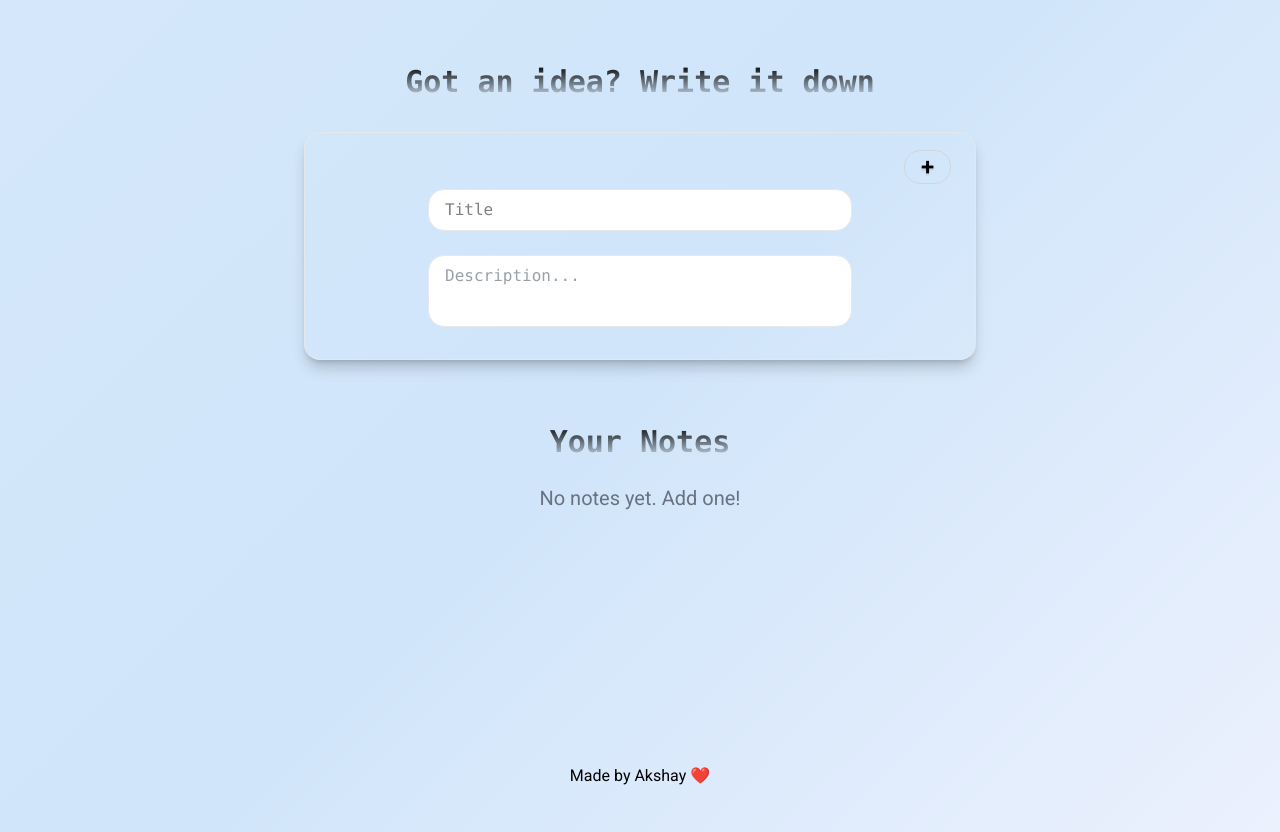
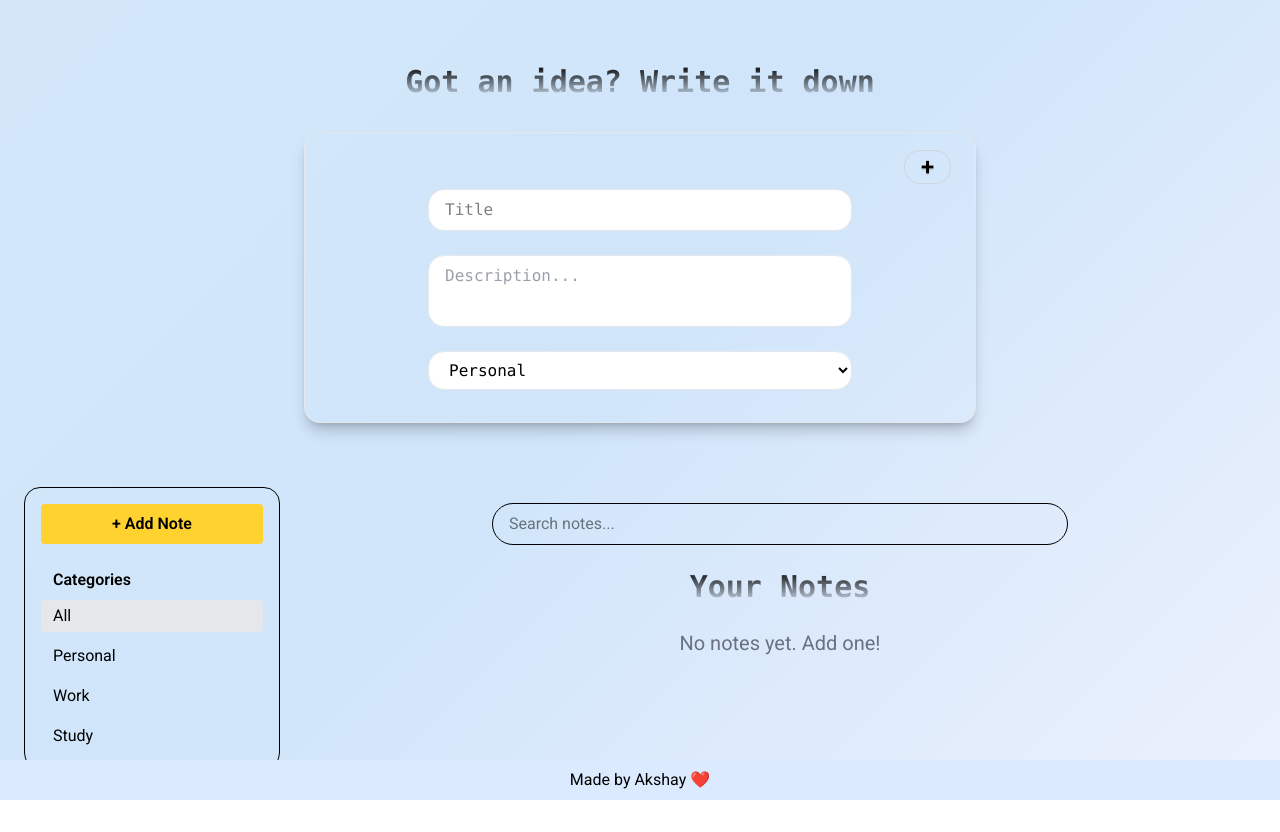
Before and after one commit to Akshay1799/Note-App, a React (Vite) app: page / in a window 1280 px wide. After the commit the page ends 800 px from the top, so only its background shows below. Built offline with nearby package versions, Linux system fonts and the light colour scheme; a web font is replaced by a local one.

Commit message:
added search & category filter, and a sidebar

```diff
--- a/src/App.jsx
+++ b/src/App.jsx
@@ -1,39 +1,89 @@
-// App.jsx
-import { useState, useEffect } from "react"
-import FormInput from "./components/FormInput"
-import Notes from "./components/Notes"
+import { useState, useEffect } from "react";
+import FormInput from "./components/FormInput";
+import Notes from "./components/Notes";
 import Footer from "./components/Footer";
+import Sidebar from "./components/Sidebar";
+
 function App() {
+  const [notes, setNotes] = useState(() => {
+    const savedNotes = localStorage.getItem("notes");
+    return savedNotes ? JSON.parse(savedNotes) : [];
+  });
 
-  // const [notes, setNotes] = useState([]);
-  const [editingNote, setEditingNote] = useState(null)
+  const [editingNote, setEditingNote] = useState(null);
 
-  const [notes, setNotes] = useState(() => {
-  const savedNotes = localStorage.getItem("notes");
-  return savedNotes ? JSON.parse(savedNotes) : [];
-});
+  // Categories + filters
+  const [categories, setCategories] = useState(["All", "Personal", "Work", "Study"]);
+  const [selectedCategory, setSelectedCategory] = useState("All");
+  const [searchTerm, setSearchTerm] = useState("");
 
-  const handleDelete = (id) => {
-    setNotes(notes.filter(note => note.id !== id))
-  }
+  const handleDelete = (id) => setNotes(notes.filter((n) => n.id !== id));
 
   useEffect(() => {
     localStorage.setItem("notes", JSON.stringify(notes));
   }, [notes]);
 
+  const handleUpdate = (updatedNote) => {
+    setNotes(
+      notes.map((note) =>
+        note.id === updatedNote.id ? { ...note, ...updatedNote } : note
+      )
+    );
+    setEditingNote(null);
+  };
 
-  const handleUpdate = (updatedNote) => {
-    setNotes(notes.map((note) => note.id === updatedNote.id ? { ...note, ...updatedNote } : note));
-    setEditingNote(null);
-  }
+  // ✅ Filtering logic
+  const filteredNotes = notes.filter((note) => {
+    const matchesCategory =
+      selectedCategory === "All" || note.category === selectedCategory;
+    const matchesSearch =
+      note.title.toLowerCase().includes(searchTerm.toLowerCase()) ||
+      note.description.toLowerCase().includes(searchTerm.toLowerCase());
+    return matchesCategory && matchesSearch;
+  });
 
   return (
-    <div>
-      <FormInput setNotes={setNotes} editingNote={editingNote} onUpdate={handleUpdate} />
-      <Notes notes={notes} onDelete={handleDelete} onEdit={setEditingNote} />
+    <div className="min-h-screen flex flex-col">
+      {/* Note form */}
+      <FormInput
+        setNotes={setNotes}
+        editingNote={editingNote}
+        onUpdate={handleUpdate}
+        categories={categories.filter((c) => c !== "All")}
+      />
+
+      {/* Layout */}
+      <div className="flex flex-1 gap-6 px-6">
+        <Sidebar
+          categories={categories}
+          selectedCategory={selectedCategory}
+          setSelectedCategory={setSelectedCategory}
+          onAddClick={() =>
+            document.getElementById("note-form")?.scrollIntoView({ behavior: "smooth" })
+          }
+        />
+
+        <main className="flex-1">
+          {/* Search */}
+          <div className="flex justify-center my-4">
+            <input
+              type="search"
+              placeholder="Search notes..."
+              className="w-full max-w-xl border rounded-3xl px-4 py-2"
+              value={searchTerm}
+              onChange={(e) => setSearchTerm(e.target.value)}
+            />
+          </div>
+
+          {/* Filtered Notes */}
+          <Notes notes={filteredNotes} onDelete={handleDelete} onEdit={setEditingNote} />
+        </main>
+      </div>
+
+      {/* ✅ Footer always at bottom */}
       <Footer />
     </div>
-  )
+  );
 }
 
-export default App
+export default App;
--- a/src/components/Footer.jsx
+++ b/src/components/Footer.jsx
@@ -2,8 +2,8 @@ import React from 'react'
 
 const Footer = () => {
   return (
-    <div className='fixed bottom-0 w-full bg-transparent py-3'>
-        <p className='text-black text-center '>Made by Akshay ❤️</p>
+    <div className='fixed bottom-0 w-full bg-blue-100 '>
+        <p className='text-black py-2 text-center '>Made by Akshay ❤️</p>
     </div>
   )
 }
--- a/src/components/FormInput.jsx
+++ b/src/components/FormInput.jsx
@@ -1,18 +1,21 @@
 import React, { useEffect, useState } from "react";
 
-const FormInput = ({ setNotes, editingNote, onUpdate }) => {
+const FormInput = ({ setNotes, editingNote, onUpdate, categories }) => {
   const [title, setTitle] = useState("");
   const [description, setDescription] = useState("");
+  const [category, setCategory] = useState(categories[0] || "Personal");
 
   useEffect(() => {
     if (editingNote) {
       setTitle(editingNote.title);
       setDescription(editingNote.description);
+      setCategory(editingNote.category || categories[0]);
     } else {
       setTitle("");
       setDescription("");
+      setCategory(categories[0] || "Personal");
     }
-  }, [editingNote]);
+  }, [editingNote, categories]);
 
   const handleAddOrUpdate = () => {
     if (!title.trim() || !description.trim()) return;
@@ -24,7 +27,8 @@ const FormInput = ({ setNotes, editingNote, onUpdate }) => {
         ...editingNote,
         title: title.trim(),
         description: description.trim(),
-        updatedAt: nowIso, // updated time
+        category,
+        updatedAt: nowIso,
       };
       onUpdate(updateNote);
     } else {
@@ -32,34 +36,44 @@ const FormInput = ({ setNotes, editingNote, onUpdate }) => {
         id: Date.now(),
         title: title.trim(),
         description: description.trim(),
+        category,
         createdAt: nowIso,
-        updatedAt: nowIso, // same as created at
+        updatedAt: nowIso,
       };
       setNotes((prevNotes) => [...prevNotes, newNote]);
     }
 
     setTitle("");
     setDescription("");
+    setCategory(categories[0] || "Personal");
   };
 
   return (
-    <div className="flex justify-center sticky flex-col items-center m-8">
+    <div
+      id="note-form"
+      className="flex justify-center sticky flex-col items-center m-8"
+    >
       <h2 className="font-mono text-black text-2xl md:text-3xl font-bold mt-8 mask-b-from-fuchsia-500 mx-auto">
         Got an idea? Write it down
       </h2>
-      <div className="mx-auto relative  flex justify-center items-center flex-col w-2xl py-8 mt-8 my-8 border border-gray-200 rounded-2xl shadow-lg/20 bg-blur">
+      <div className="mx-auto relative flex justify-center items-center flex-col w-2xl py-8 mt-8 my-8 border border-gray-200 rounded-2xl shadow-lg/20 bg-blur">
+        {/* Add / Update button */}
         <div className="group relative">
           <button
             type="button"
             className="absolute left-66 top-[-15px] rounded-2xl px-4 mt-0 hover:cursor-pointer hover:bg-blue-100 border border-gray-300 font-semibold hover:duration-600 ease-out"
             onClick={handleAddOrUpdate}
           >
-            <span className="text-2xl text-shadow-sm">{editingNote ? "✎" : "+"}</span>
+            <span className="text-2xl text-shadow-sm">
+              {editingNote ? "✎" : "+"}
+            </span>
           </button>
           <span className="absolute left-51 bottom-3 translate-x-1/2 mb-2 w-max px-2 py-1 text-sm text-white bg-gray-700 rounded opacity-0 group-hover:opacity-100 transition">
             {editingNote ? "Update Note" : "Add a Note"}
           </span>
         </div>
+
+        {/* Title */}
         <div>
           <input
             type="text"
@@ -70,12 +84,27 @@ const FormInput = ({ setNotes, editingNote, onUpdate }) => {
             maxLength={50}
           />
         </div>
+
+        {/* Description */}
         <textarea
           placeholder="Description..."
           className="mt-6 px-4 pt-2 max-h-44 min-h-18 w-106 border border-gray-200 rounded-2xl bg-white text-wrap font-mono text-gray-700 resize-none"
           value={description}
           onChange={(e) => setDescription(e.target.value)}
         ></textarea>
+
+        {/* Category Dropdown */}
+        <select
+          className="mt-6 px-4 py-2 w-106 border border-gray-200 rounded-2xl bg-white font-mono"
+          value={category}
+          onChange={(e) => setCategory(e.target.value)}
+        >
+          {categories.map((cat) => (
+            <option key={cat} value={cat}>
+              {cat}
+            </option>
+          ))}
+        </select>
       </div>
     </div>
   );
--- a/src/components/Notes.jsx
+++ b/src/components/Notes.jsx
@@ -1,6 +1,15 @@
 import { FaPen, FaTrash } from "react-icons/fa";
 
 const Notes = ({ notes, onDelete, onEdit }) => {
+  // Category → Badge color mapping
+  const categoryColors = {
+    Work: "bg-blue-500",
+    Personal: "bg-green-500",
+    Study: "bg-purple-500",
+    Ideas: "bg-pink-500",
+    Other: "bg-gray-500",
+  };
+
   return (
     <div className="m-6">
       <h2 className="flex justify-center items-center text-3xl font-mono font-bold my-6 mask-b-from-fuchsia-500">
@@ -22,10 +31,14 @@ const Notes = ({ notes, onDelete, onEdit }) => {
             return isNaN(d) ? "—" : d.toLocaleString();
           };
 
+          // Pick color based on category, fallback to gray
+          const badgeColor =
+            categoryColors[note.category] || categoryColors["Other"];
+
           return (
             <div
               key={note.id}
-              className="flex flex-col w-78 px-4 py-2 mb-4 shadow-md border border-gray-200 rounded-2xl  oklch(96.7% 0.003 264.542)"
+              className="flex flex-col w-78 px-4 py-2 mb-4 mr-8 shadow-md border border-gray-200 rounded-2xl bg-white"
             >
               {/* Action buttons row */}
               <div className="flex justify-end gap-3 ml-6 mt-4">
@@ -66,19 +79,28 @@ const Notes = ({ notes, onDelete, onEdit }) => {
                 </div>
               </div>
 
+
               {/* Note content */}
-              <div className="mt-[-22px] pr-6">
+              <div className="mt-[-8px] pr-6">
                 <h4 className="font-mono font-extrabold text-2xl mb-2 break-words mr-8">
                   {note.title}
                 </h4>
                 <hr className="w-56" />
-                <p className="font-mono font-medium text-gray-700 pr-2 break-words line-clamp-3 mt-6">
+                <p className="font-mono font-medium text-gray-700 pr-2 break-words line-clamp-3 my-6">
                   {note.description}
                 </p>
               </div>
+              {/* Category Badge */}
+              {note.category && (
+                <span
+                  className={`self-start mt-2 px-3 py-1 text-xs font-semibold text-white rounded-full ${badgeColor}`}
+                >
+                  {note.category}
+                </span>
+              )}
 
               {/* Timestamp */}
-              <div className="mt-6 text-xs text-gray-500">
+              <div className="mt-4 text-xs text-gray-500">
                 {wasEdited ? (
                   <p>Last updated: {formatDate(updated)}</p>
                 ) : (
--- /dev/null
+++ b/src/components/Sidebar.jsx
@@ -0,0 +1,34 @@
+import React from "react";
+
+const Sidebar = ({ categories = [], selectedCategory, setSelectedCategory, onAddClick }) => {
+  return (
+    <aside className="w-64 p-4 border rounded-2xl h-fit">
+      <button
+        onClick={onAddClick}
+        className="w-full mb-4 bg-amber-300 hover:bg-amber-400 text-center py-2 rounded font-semibold"
+      >
+        + Add Note
+      </button>
+
+      <h3 className="m-2 pl-1 font-semibold">Categories</h3>
+      <ul className="space-y-2 mt-2">
+        {categories.map((cat) => (
+          <li key={cat}>
+            <button
+              onClick={() => setSelectedCategory(cat)}
+              className={`w-full text-left px-3 py-1 rounded ${
+                selectedCategory === cat
+                  ? "bg-gray-200"
+                  : "hover:bg-gray-100"
+              }`}
+            >
+              {cat}
+            </button>
+          </li>
+        ))}
+      </ul>
+    </aside>
+  );
+};
+
+export default Sidebar;
```
Also changed, not shown: src/assets/light_grey_dots_background.jpg (deleted).
